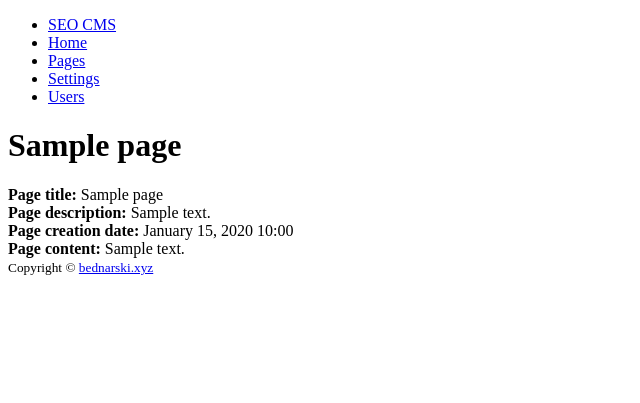
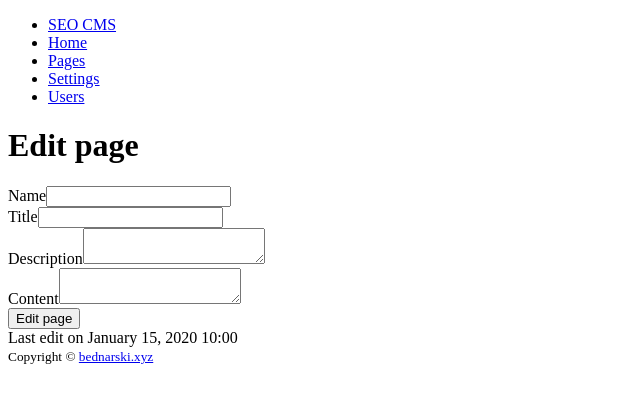
Before and after one commit to grzesiekdev/seo_cms, a Symfony app: template templates/admin/panel/page_edit.html.twig in a window 1280 px wide. Shown: the top 403 px of the page, without its empty margins (0-640 px from the left). Run offline with Twig, Linux system fonts and the light colour scheme; the template is opened without the code that fills it: most values are stand-ins (such as "Sample title", 1, 10 or a date in 2020); form fields are guessed from the names that the template uses; some libraries are stand-ins or nearby versions.

Commit message:
Added tracking of page edits

```diff
--- a/templates/admin/panel/page_edit.html.twig
+++ b/templates/admin/panel/page_edit.html.twig
@@ -6,10 +6,28 @@
 {% endblock %}
 {% block body %}
     <div class="flex-column p-4">
-        <h1>{{ page.name }}</h1>
-        <strong>Page title:</strong> {{ page.title }} <br>
-        <strong>Page description:</strong> {{ page.description }}<br>
-        <strong>Page creation date:</strong> {{ page.creationDate|date }}<br>
-        <strong>Page content:</strong> {{ page.content }}<br>
+        <h1>Edit page</h1>
+        {{ form_start(form) }}
+        <div class="error-box">
+        </div>
+        <div class="row">
+            <div class="col-6">{{ form_row(form.name) }}</div>
+        </div>
+        <div class="row mt-3">
+            <div class="col-6">{{ form_row(form.title) }}</div>
+        </div>
+        <div class="row mt-3">
+            <div class="col-6">{{ form_row(form.description) }}</div>
+        </div>
+        <div class="row mt-3">
+            <div class="col-6">{{ form_row(form.content) |raw }}</div>
+        </div>
+        <button type="submit" class="btn btn-success mt-4">Edit page</button>
+        {{ form_end(form) }}
+        {% if page.WasEdited %}
+        <div class="mt-2">
+            Last edit on {{ page.CreationDate|date }}
+        </div>
+        {% endif %}
     </div>
 {% endblock %}
--- a/templates/admin/panel/pages.html.twig
+++ b/templates/admin/panel/pages.html.twig
@@ -10,11 +10,14 @@
         <a class="btn btn-secondary m-1" href="/admin/pages/new">New page</a>
         <ul class="list-unstyled mx-2 mt-3">
         {% for page in pages %}
-            <li class="w-100 p-2 border border-secondary rounded-1 my-3" style="background: #e0e0e0;">
+            <li class="w-100 p-2 border border-secondary rounded-1 my-3" style="background: #e3e3e3;">
                 <div class="row">
                     <div class="col-3">
                         {{ page.name }} -
                         {{ page.creationDate|date('d/m/Y h:m:sa') }}
+                        {% if page.WasEdited %}
+                            <i title="Was edited" class="fa-solid fa-pencil"></i>
+                        {% endif %}
                     </div>
                     <div class="col-9 text-end">
                         <a style="color:#303030;" href="/admin/pages/edit/{{ page.id }}" class="text-decoration-none mx-2">
```
Also changed, not shown: migrations/Version20221205163807.php (added, +31 -0 lines), src/Controller/Admin/PageController.php (+16 -1 lines), src/Entity/Page.php (+15 -0 lines).
